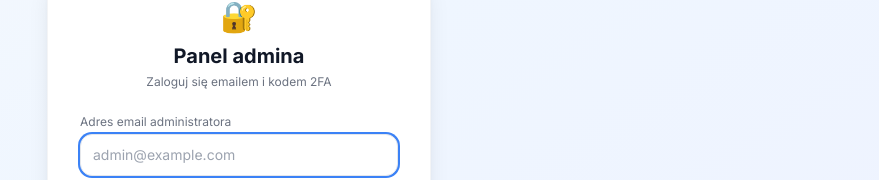
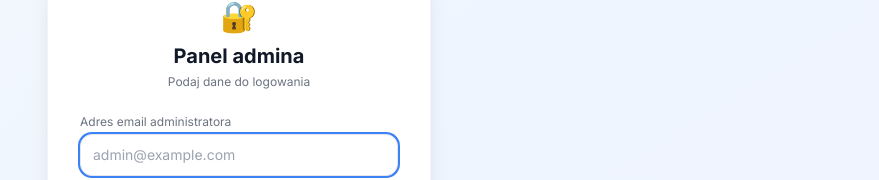
Before and after one commit to klb-prv/znajdzswojczas-webapp, a Next.js app: page /admin/login in a window 1280 px wide. Shown: the part 285-465 px from the top of the page, without its empty margins (401-1280 px from the left). Built offline with nearby package versions, Linux system fonts and the light colour scheme; no server answers.

Commit message:
[Fix] Login admina - tresc pierwszego kroku: 'Podaj dane do logowania'

```diff
--- a/app/admin/login/page.tsx
+++ b/app/admin/login/page.tsx
@@ -67,7 +67,7 @@ export default function AdminLoginPage() {
           <div className="text-3xl mb-2">🔐</div>
           <h1 className="text-xl font-bold text-gray-900">Panel admina</h1>
           <p className="text-xs text-gray-500 mt-1">
-            {step === 'email' && 'Zaloguj się emailem i kodem 2FA'}
+            {step === 'email' && 'Podaj dane do logowania'}
             {step === 'setup' && 'Pierwsze logowanie -skonfiguruj 2FA'}
             {step === 'verify' && 'Wprowadź kod z aplikacji uwierzytelniającej'}
           </p>
```
